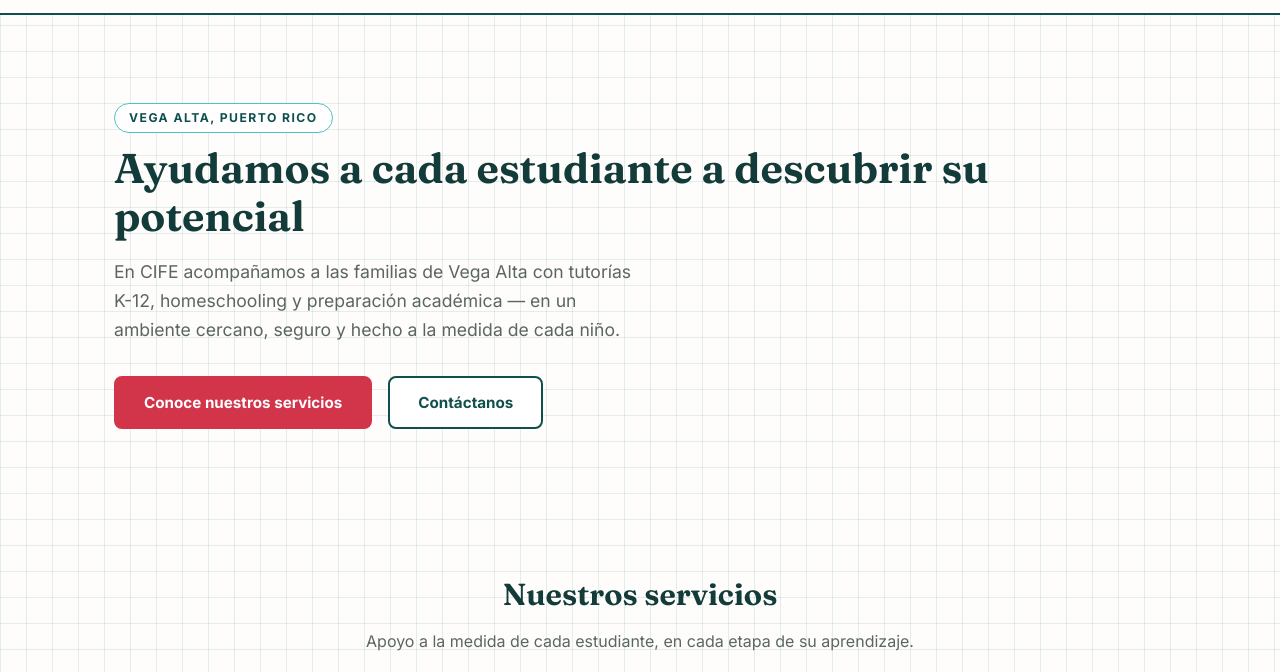
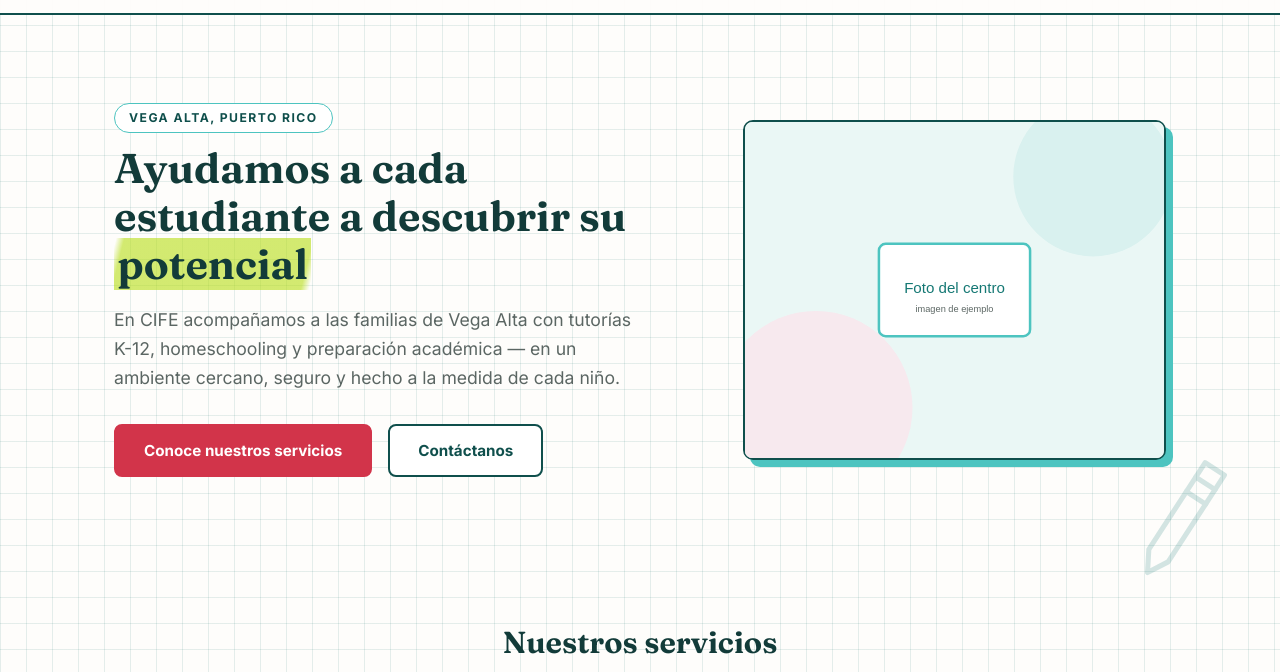
Before and after one commit to damianpabon3-byte/cife-website, a plain HTML site: page index.html in a window 1280 px wide. Shown: the part 79-751 px from the top of the page. Drawn offline with Linux system fonts and the light colour scheme.

Commit message:
Rebuild index hero asymmetric with highlighted headline and coupon CTA
Co-Authored-By: Claude Fable 5 <noreply@anthropic.com>
Claude-Session: https://claude.ai/code/session_01YE3JKECRS4PDtGmyzMBkAx

```diff
--- a/index.html
+++ b/index.html
@@ -14,15 +14,20 @@
   <header id="site-header"></header>
 
   <main>
-    <section class="hero">
-      <div class="container">
+    <section class="hero doodle-pencil">
+      <div class="container hero-grid">
+        <div class="hero-text">
           <span class="eyebrow">Vega Alta, Puerto Rico</span>
-        <h1 data-i18n="home.hero.title">Ayudamos a cada estudiante a descubrir su potencial</h1>
+          <h1><span data-i18n="home.hero.titlePre">Ayudamos a cada estudiante a descubrir su </span><span class="hl" data-i18n="home.hero.titleHl">potencial</span></h1>
           <p class="hero-sub" data-i18n="home.hero.sub">En CIFE acompañamos a las familias de Vega Alta con tutorías K-12, homeschooling y preparación académica — en un ambiente cercano, seguro y hecho a la medida de cada niño.</p>
           <div class="hero-actions">
             <a href="services.html" class="btn" data-i18n="home.hero.cta1">Conoce nuestros servicios</a>
             <a href="contact.html" class="btn btn-outline" data-i18n="home.hero.cta2">Contáctanos</a>
           </div>
+        </div>
+        <figure class="hero-photo cutout">
+          <img src="assets/hero-placeholder.svg" alt="Estudiantes en CIFE — imagen de ejemplo">
+        </figure>
       </div>
     </section>
 
@@ -67,9 +72,13 @@
 
     <section class="cta-band">
       <div class="container">
-        <h2 data-i18n="home.cta.title">Lo que dicen las familias</h2>
+        <div class="cta-coupon doodle-book">
+          <div>
+            <h2><span data-i18n="home.cta.titlePre">Lo que dicen las </span><span class="hl" data-i18n="home.cta.titleHl">familias</span><span data-i18n="home.cta.titlePost"></span></h2>
             <p data-i18n="home.cta.sub">Historias de familias que confiaron en CIFE.</p>
+          </div>
           <a href="testimonials.html" class="btn" data-i18n="home.cta.btn">Leer testimonios</a>
+        </div>
       </div>
     </section>
   </main>
--- a/js/i18n.js
+++ b/js/i18n.js
@@ -31,7 +31,8 @@
     "title.contacto": "Contact | CIFE",
 
     // ---- Inicio / Home ----
-    "home.hero.title": "Helping every student discover their potential",
+    "home.hero.titlePre": "Helping every student discover their ",
+    "home.hero.titleHl": "potential",
     "home.hero.sub": "At CIFE we walk alongside Vega Alta families with K-12 tutoring, homeschooling, and academic prep — in a warm, safe environment tailored to each child.",
     "home.hero.cta1": "Explore our services",
     "home.hero.cta2": "Contact us",
@@ -47,7 +48,9 @@
     "home.why.title": "Why CIFE?",
     "home.why.sub": "More than tutoring: we are an educational community committed to your children's success.",
     "home.why.cta": "See the reasons",
-    "home.cta.title": "What families say",
+    "home.cta.titlePre": "What ",
+    "home.cta.titleHl": "families",
+    "home.cta.titlePost": " say",
     "home.cta.sub": "Stories from families who trusted CIFE.",
     "home.cta.btn": "Read testimonials",
 
```
Lines whose indentation alone changed are shown as unchanged.
